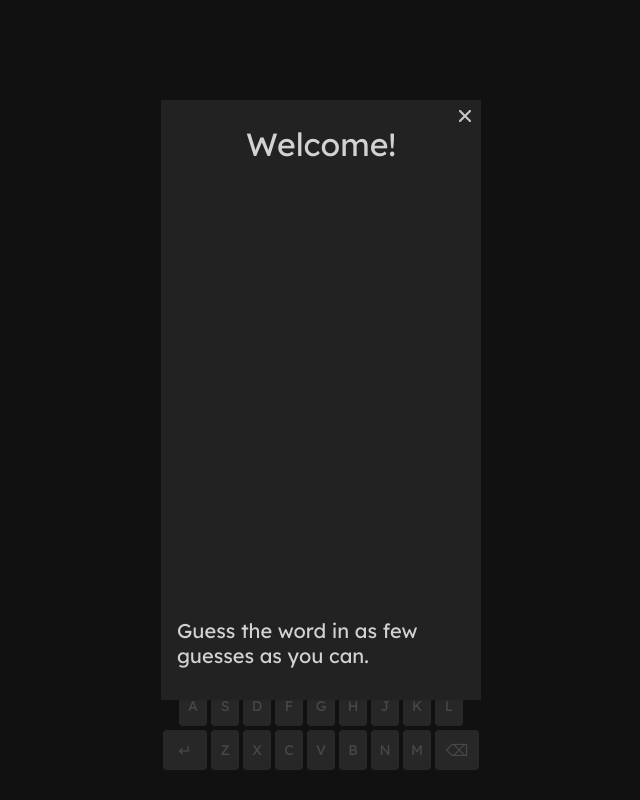
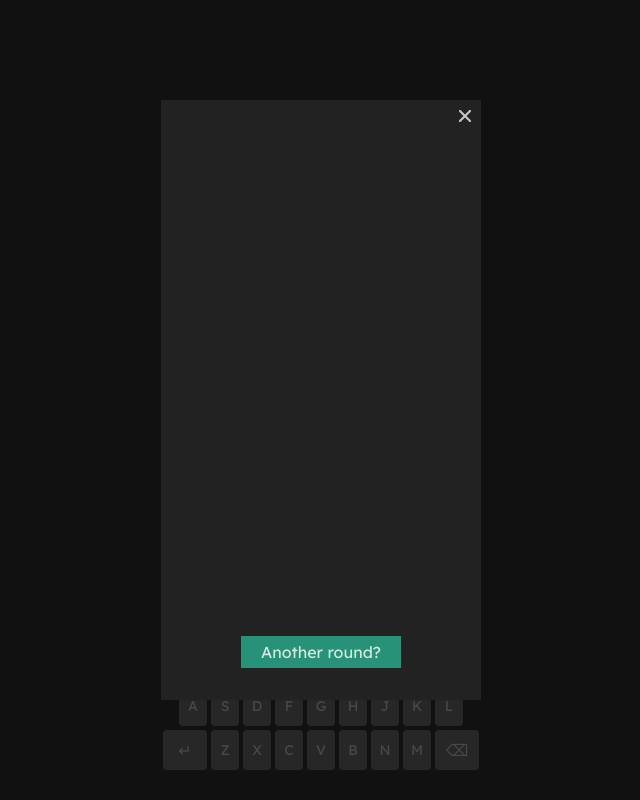
Before and after one commit to N-Plus-Plus/Words, a plain HTML site: page index.html in a window 1280 px wide. Shown: the whole page, without its empty margins (319-959 px from the left). Drawn offline with Linux system fonts and the light colour scheme.

Commit message:
Add files via upload

```diff
--- a/index.html
+++ b/index.html
@@ -12,7 +12,7 @@
 </head>
 <body class="flexy">
     <div class="modal">
-        <div class="modalBox unshown">
+        <div class="modalBox">
             <div class="img close"></div>
             <div class="outcome"></div>
             <div class="answer"></div>
@@ -22,11 +22,6 @@
                 <div class="button">Another round?</div>
             </div>
         </div>
-        <div class="modalBox">
-            <div class="img close"></div>
-            <div class="outcome">Welcome!</div>
-            <div class="answer">Guess the word in as few guesses as you can.</div>
-        </div>
     </div>
     <section class="topBar"></section>
     <section class="mainPanel" id="mainPanel"></section>
```
